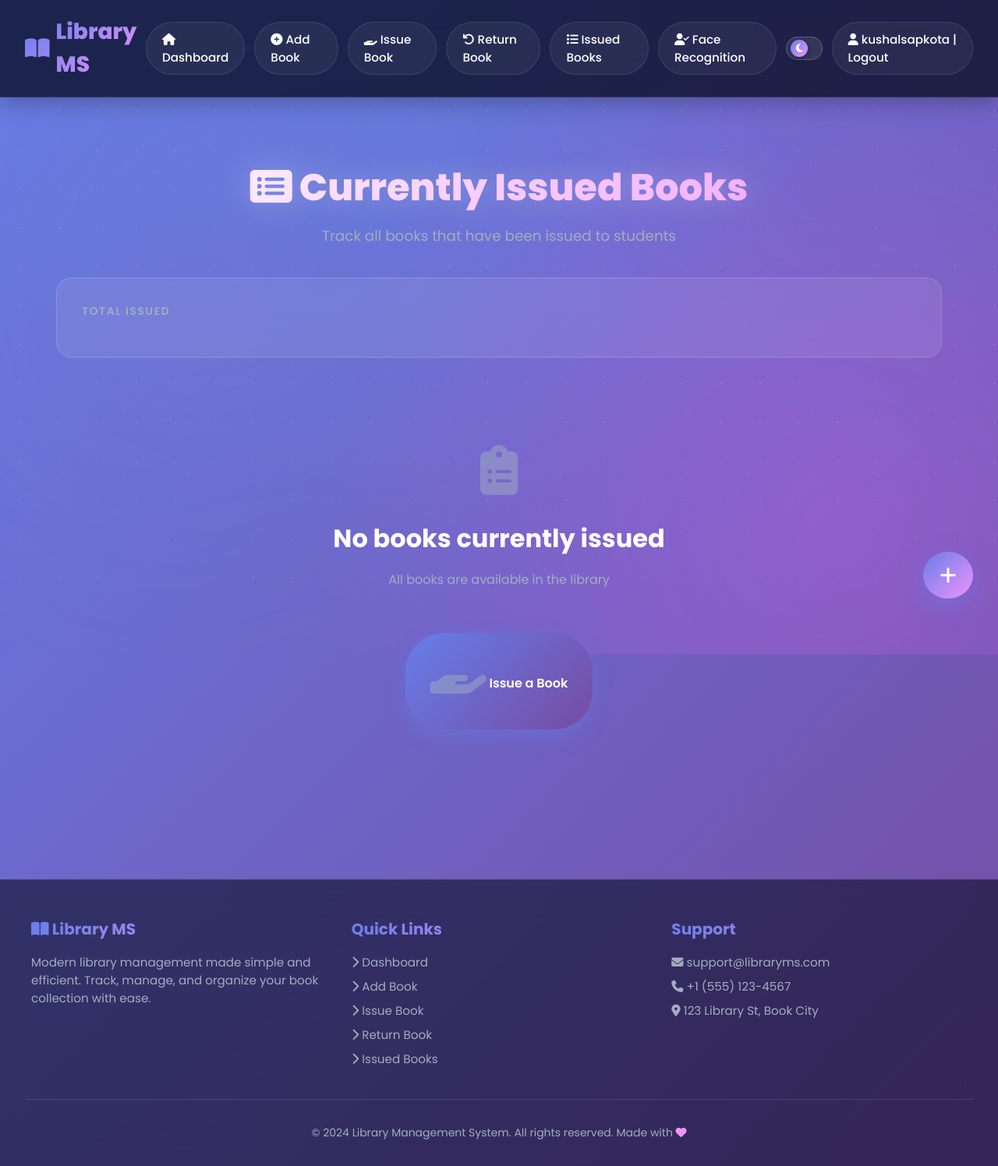
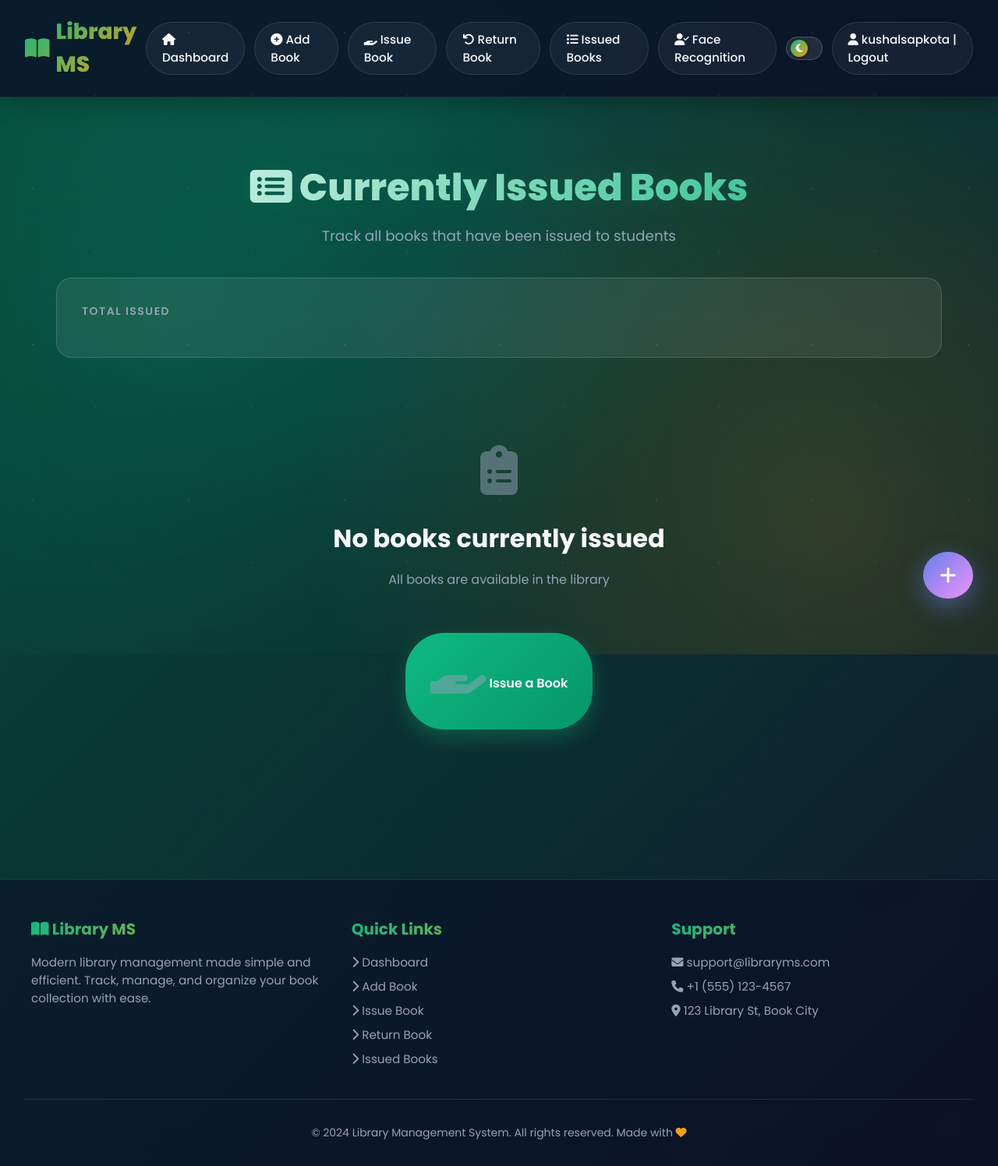
Before and after one commit to kushal867/library, a Django app: page /home/issued_books/ in a window 1280 px wide. Shown: the whole page at 78% size. Run offline with Django 5.2, Linux system fonts and the light colour scheme; a user stored in the database is signed in; data that the repository does not hold is empty.

Commit message:
feat:updating in the templates

```diff
--- a/home/templates/base.html
+++ b/home/templates/base.html
@@ -110,7 +110,7 @@
             </div>
         </div>
         <div class="footer-bottom">
-            <p>&copy; 2024 Library Management System. All rights reserved. Made with <i class="fas fa-heart" style="color: #f093fb;"></i></p>
+            <p>&copy; 2024 Library Management System. All rights reserved. Made with <i class="fas fa-heart" style="color: var(--accent);"></i></p>
         </div>
     </footer>
 
--- a/user/static/user/style.css
+++ b/user/static/user/style.css
@@ -5,39 +5,39 @@
 @import url('https://fonts.googleapis.com/css2?family=Poppins:wght@400;500;600;700;800&display=swap');
 
 :root {
-    --primary: #667eea;
-    --secondary: #764ba2;
-    --accent: #f093fb;
-    --success: #4facfe;
-    --danger: #fa709a;
-    --dark: #0a0e27;
+    --primary: #10b981;
+    --secondary: #059669;
+    --accent: #f59e0b;
+    --success: #14b8a6;
+    --danger: #ef4444;
+    --dark: #0f172a;
     --card-bg: rgba(255, 255, 255, 0.05);
-    --text: #ffffff;
-    --text-muted: #a0aec0;
-    --shadow-color: rgba(102, 126, 234, 0.4);
+    --text: #f8fafc;
+    --text-muted: #94a3b8;
+    --shadow-color: rgba(16, 185, 129, 0.3);
 }
 
 /* Dark Mode Variables */
 body.light-mode {
-    --primary: #5568d3;
-    --secondary: #6941a3;
-    --accent: #e082e8;
-    --dark: #f8f9fa;
+    --primary: #059669;
+    --secondary: #065f46;
+    --accent: #d97706;
+    --dark: #f8fafc;
     --card-bg: rgba(255, 255, 255, 0.9);
-    --text: #1a202c;
-    --text-muted: #4a5568;
-    --shadow-color: rgba(0, 0, 0, 0.1);
+    --text: #0f172a;
+    --text-muted: #475569;
+    --shadow-color: rgba(0, 0, 0, 0.08);
 }
 
 body.light-mode {
-    background: linear-gradient(135deg, #e0e7ff 0%, #fce7f3 100%);
+    background: linear-gradient(135deg, #f0fdf4 0%, #fffbeb 100%);
 }
 
 body.light-mode::before {
     background:
-        radial-gradient(circle at 20% 50%, rgba(99, 102, 241, 0.15), transparent 50%),
-        radial-gradient(circle at 80% 80%, rgba(236, 72, 153, 0.15), transparent 50%),
-        radial-gradient(circle at 40% 20%, rgba(59, 130, 246, 0.1), transparent 50%);
+        radial-gradient(circle at 20% 50%, rgba(16, 185, 129, 0.1), transparent 50%),
+        radial-gradient(circle at 80% 80%, rgba(245, 158, 11, 0.1), transparent 50%),
+        radial-gradient(circle at 40% 20%, rgba(20, 184, 166, 0.05), transparent 50%);
 }
 
 * {
@@ -48,7 +48,7 @@
 
 body {
     font-family: 'Poppins', sans-serif;
-    background: linear-gradient(135deg, #667eea 0%, #764ba2 100%);
+    background: linear-gradient(135deg, #064e3b 0%, #0f172a 100%);
     min-height: 100vh;
     color: var(--text);
     position: relative;
@@ -63,9 +63,9 @@
     width: 100%;
     height: 100%;
     background:
-        radial-gradient(circle at 20% 50%, rgba(120, 119, 198, 0.3), transparent 50%),
-        radial-gradient(circle at 80% 80%, rgba(252, 103, 250, 0.3), transparent 50%),
-        radial-gradient(circle at 40% 20%, rgba(79, 172, 254, 0.2), transparent 50%);
+        radial-gradient(circle at 20% 50%, rgba(16, 185, 129, 0.2), transparent 50%),
+        radial-gradient(circle at 80% 80%, rgba(245, 158, 11, 0.2), transparent 50%),
+        radial-gradient(circle at 40% 20%, rgba(20, 184, 166, 0.15), transparent 50%);
     pointer-events: none;
     z-index: 0;
     animation: gradientShift 15s ease infinite;
@@ -102,11 +102,52 @@
 
 @keyframes particleFloat {
     from {
-        transform: translateY(0);
+        transform: translateY(0) rotate(0deg);
     }
     to {
-        transform: translateY(-100px);
-    }
+        transform: translateY(-100px) rotate(360deg);
+    }
+}
+
+/* Page Turn Transition */
+@keyframes pageTurn {
+    0% {
+        transform: perspective(2000px) rotateY(0deg);
+        opacity: 1;
+    }
+    100% {
+        transform: perspective(2000px) rotateY(-90deg);
+        opacity: 0;
+    }
+}
+
+.page-transition.active {
+    opacity: 1;
+    pointer-events: all;
+    animation: pageTurn 0.8s ease-in-out forwards;
+}
+
+/* Library Dust Effect */
+body::after {
+    content: '';
+    position: fixed;
+    top: 0;
+    left: 0;
+    width: 100%;
+    height: 100%;
+    background-image:
+        radial-gradient(1px 1px at 10% 10%, rgba(255,255,255,0.05) 100%, transparent),
+        radial-gradient(1px 1px at 90% 90%, rgba(255,255,255,0.05) 100%, transparent),
+        radial-gradient(2px 2px at 50% 50%, rgba(255,255,255,0.03) 100%, transparent);
+    background-size: 200px 200px;
+    pointer-events: none;
+    z-index: 1000;
+    animation: dustFloat 30s linear infinite;
+}
+
+@keyframes dustFloat {
+    from { transform: translate(0, 0); }
+    to { transform: translate(100px, 100px); }
 }
 
 .container {
@@ -135,7 +188,7 @@
 .navbar-brand {
     font-size: 1.75rem;
     font-weight: 800;
-    background: linear-gradient(135deg, #667eea 0%, #f093fb 100%);
+    background: linear-gradient(135deg, #10b981 0%, #f59e0b 100%);
     -webkit-background-clip: text;
     -webkit-text-fill-color: transparent;
     background-clip: text;
@@ -192,7 +245,7 @@
     position: absolute;
     width: 22px;
     height: 22px;
-    background: linear-gradient(135deg, #667eea 0%, #f093fb 100%);
+    background: linear-gradient(135deg, #10b981 0%, #f59e0b 100%);
     border-radius: 50%;
     transition: transform 0.3s ease;
     display: flex;
@@ -229,11 +282,11 @@
     font-size: 3rem;
     font-weight: 800;
     margin-bottom: 0.75rem;
-    background: linear-gradient(135deg, #ffffff 0%, #f093fb 100%);
+    background: linear-gradient(135deg, #ffffff 0%, #10b981 100%);
     -webkit-background-clip: text;
     -webkit-text-fill-color: transparent;
     background-clip: text;
-    text-shadow: 0 0 40px rgba(255, 255, 255, 0.3);
+    text-shadow: 0 0 40px rgba(16, 185, 129, 0.2);
 }
 
 .page-header p {
@@ -280,14 +333,14 @@
     left: 0;
     width: 100%;
     height: 100%;
-    background: linear-gradient(135deg, rgba(102, 126, 234, 0.1) 0%, rgba(240, 147, 251, 0.1) 100%);
+    background: linear-gradient(135deg, rgba(16, 185, 129, 0.1) 0%, rgba(245, 158, 11, 0.1) 100%);
     opacity: 0;
     transition: opacity 0.4s ease;
 }
 
 .card-stat:hover {
     transform: translateY(-10px);
-    box-shadow: 0 20px 40px rgba(102, 126, 234, 0.4);
+    box-shadow: 0 20px 40px rgba(16, 185, 129, 0.2);
     border-color: rgba(255, 255, 255, 0.3);
 }
 
@@ -311,7 +364,7 @@
     z-index: 1;
     font-size: 3rem;
     font-weight: 800;
-    background: linear-gradient(135deg, #667eea 0%, #f093fb 100%);
+    background: linear-gradient(135deg, #10b981 0%, #f59e0b 100%);
     -webkit-background-clip: text;
     -webkit-text-fill-color: transparent;
     background-clip: text;
@@ -438,7 +491,7 @@
 .btn {
     margin-top: 1.5rem;
     padding: 0.875rem 2rem;
-    background: linear-gradient(135deg, #667eea 0%, #764ba2 100%);
+    background: linear-gradient(135deg, #10b981 0%, #059669 100%);
     color: var(--text);
     border: none;
     border-radius: 50px;
@@ -450,13 +503,13 @@
     text-decoration: none;
     display: inline-block;
     text-align: center;
-    box-shadow: 0 10px 25px rgba(102, 126, 234, 0.4);
+    box-shadow: 0 10px 25px rgba(16, 185, 129, 0.3);
 }
 
 button:hover,
 .btn:hover {
     transform: translateY(-3px);
-    box-shadow: 0 15px 35px rgba(102, 126, 234, 0.6);
+    box-shadow: 0 15px 35px rgba(16, 185, 129, 0.4);
 }
 
 .btn-danger {
@@ -919,7 +972,7 @@
 .footer-section h3 {
     font-size: 1.25rem;
     margin-bottom: 1rem;
-    background: linear-gradient(135deg, #667eea 0%, #f093fb 100%);
+    background: linear-gradient(135deg, #10b981 0%, #f59e0b 100%);
     -webkit-background-clip: text;
     -webkit-text-fill-color: transparent;
     background-clip: text;
@@ -1036,13 +1089,13 @@
 }
 
 ::-webkit-scrollbar-thumb {
-    background: linear-gradient(135deg, #667eea 0%, #f093fb 100%);
+    background: linear-gradient(135deg, #10b981 0%, #f59e0b 100%);
     border-radius: 10px;
     border: 2px solid rgba(0, 0, 0, 0.2);
 }
 
 ::-webkit-scrollbar-thumb:hover {
-    background: linear-gradient(135deg, #7889f5 0%, #faa5ff 100%);
+    background: linear-gradient(135deg, #34d399 0%, #fbbf24 100%);
 }
 
 body.light-mode ::-webkit-scrollbar-track {
```
Also changed, not shown: other parts of user/static/user/style.css (+106 -52 lines), home/templates/home/index.html (+6 -8 lines).
